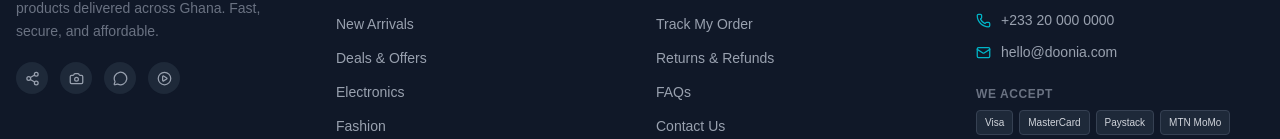
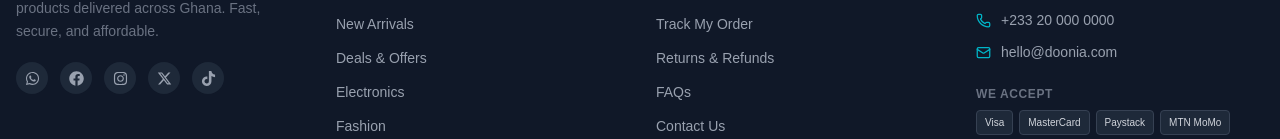
Before and after one commit to cyber-proximity/doonia, a Next.js app in the folder ecommerce-frontend/: page / in a window 1280 px wide. Shown: the part 1034-1173 px from the top of the page. Built offline with nearby package versions, Linux system fonts and the light colour scheme; no server answers; a web font is replaced by a local one.

Commit message:
Replace placeholder social icons with real brand icons (WhatsApp, Facebook, Instagram, X, TikTok)

```diff
--- a/ecommerce-frontend/components/layout/Footer.tsx
+++ b/ecommerce-frontend/components/layout/Footer.tsx
@@ -1,5 +1,7 @@
 import Link from "next/link";
-import { MapPin, Phone, Mail, Share2, Camera, MessageCircle, PlayCircle } from "lucide-react";
+import { MapPin, Phone, Mail } from "lucide-react";
+import { FaFacebook, FaInstagram, FaWhatsapp, FaTiktok } from "react-icons/fa";
+import { FaXTwitter } from "react-icons/fa6";
 
 const shopLinks = [
   { label: "All Products",    href: "/products" },
@@ -53,17 +55,20 @@
               Your trusted online marketplace for quality products delivered across Ghana. Fast, secure, and affordable.
             </p>
             <div className="flex items-center gap-3 pt-1">
-              <a href="#" aria-label="Facebook"  className="w-8 h-8 rounded-full bg-gray-800 flex items-center justify-center text-gray-400 hover:bg-primary-600 hover:text-white transition-colors">
-                <Share2 size={15} />
+              <a href="#" aria-label="WhatsApp" className="w-8 h-8 rounded-full bg-gray-800 flex items-center justify-center text-gray-400 hover:bg-[#25D366] hover:text-white transition-colors">
+                <FaWhatsapp size={15} />
               </a>
-              <a href="#" aria-label="Instagram" className="w-8 h-8 rounded-full bg-gray-800 flex items-center justify-center text-gray-400 hover:bg-primary-600 hover:text-white transition-colors">
-                <Camera size={15} />
+              <a href="#" aria-label="Facebook" className="w-8 h-8 rounded-full bg-gray-800 flex items-center justify-center text-gray-400 hover:bg-[#1877F2] hover:text-white transition-colors">
+                <FaFacebook size={15} />
               </a>
-              <a href="#" aria-label="Twitter"   className="w-8 h-8 rounded-full bg-gray-800 flex items-center justify-center text-gray-400 hover:bg-primary-600 hover:text-white transition-colors">
-                <MessageCircle size={15} />
+              <a href="#" aria-label="Instagram" className="w-8 h-8 rounded-full bg-gray-800 flex items-center justify-center text-gray-400 hover:bg-[#E1306C] hover:text-white transition-colors">
+                <FaInstagram size={15} />
               </a>
-              <a href="#" aria-label="YouTube"   className="w-8 h-8 rounded-full bg-gray-800 flex items-center justify-center text-gray-400 hover:bg-primary-600 hover:text-white transition-colors">
-                <PlayCircle size={15} />
+              <a href="#" aria-label="X" className="w-8 h-8 rounded-full bg-gray-800 flex items-center justify-center text-gray-400 hover:bg-black hover:text-white transition-colors">
+                <FaXTwitter size={15} />
+              </a>
+              <a href="#" aria-label="TikTok" className="w-8 h-8 rounded-full bg-gray-800 flex items-center justify-center text-gray-400 hover:bg-black hover:text-white transition-colors">
+                <FaTiktok size={15} />
               </a>
             </div>
           </div>
--- a/ecommerce-frontend/package.json
+++ b/ecommerce-frontend/package.json
@@ -20,6 +20,7 @@
     "react": "19.2.4",
     "react-dom": "19.2.4",
     "react-hook-form": "^7.78.0",
+    "react-icons": "^5.7.0",
     "tailwind-merge": "^3.6.0",
     "zod": "^4.4.3",
     "zustand": "^5.0.14"
```
Also changed, not shown: 1 other file (tests, documents, lock files or other folders).
